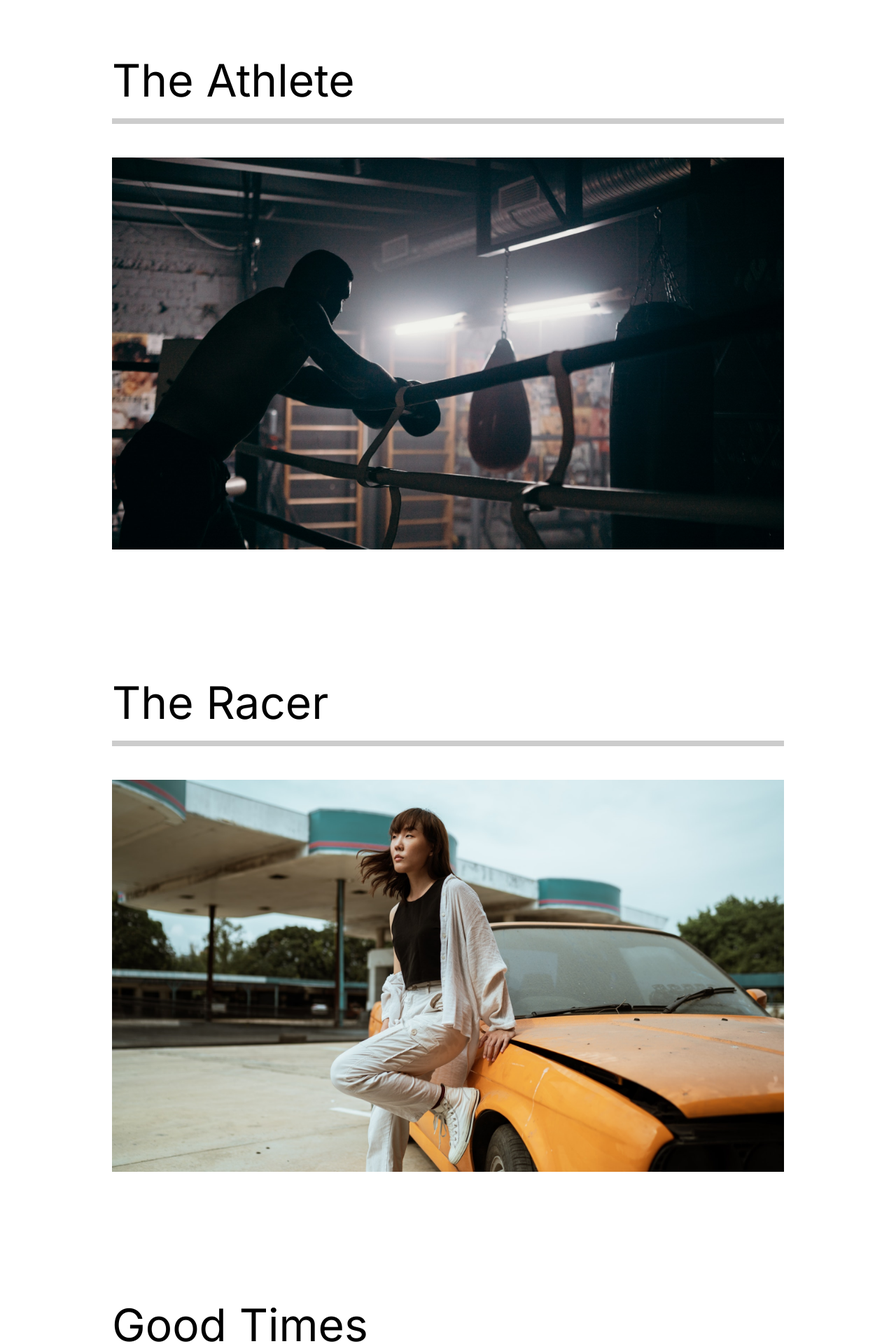
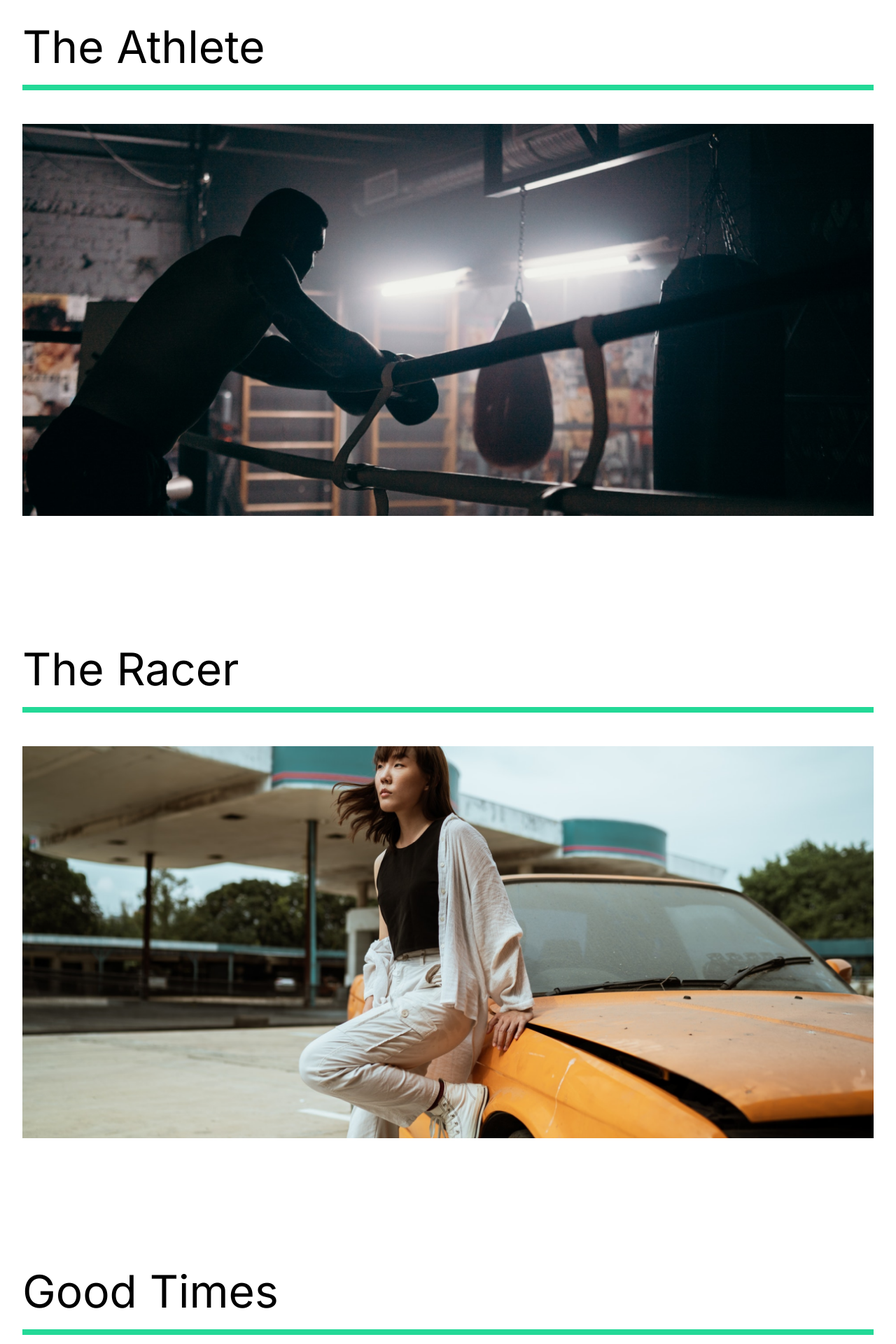
Before and after one commit to angellerina/capture, a React (Create React App) app: page /work in a window 1280 px wide. Shown: the part 100-2020 px from the top of the page at 70% size. Built offline with nearby package versions, Linux system fonts and the light colour scheme.

Commit message:
'OurWork' Animation

```diff
--- a/package.json
+++ b/package.json
@@ -6,7 +6,7 @@
     "@testing-library/jest-dom": "^5.11.9",
     "@testing-library/react": "^11.2.5",
     "@testing-library/user-event": "^12.7.3",
-    "framer-motion": "^3.6.7",
+    "framer-motion": "^2.9.0",
     "react": "^17.0.1",
     "react-dom": "^17.0.1",
     "react-intersection-observer": "^8.31.0",
--- a/src/animation.js
+++ b/src/animation.js
@@ -49,6 +49,27 @@
   },
 };
 
+export const lineAnim = {
+  hidden: { width: "0%" },
+  show: {
+    width: "100%",
+    transition: { duration: 1 },
+  },
+};
+
+export const slider = {
+  hidden: { x: "-130%", skew: "45deg" },
+  show: {
+    x: "100%",
+    skew: "0deg",
+    transition: { ease: "easeOut", duration: 1 },
+  },
+};
+export const sliderContainer = {
+  hidden: { opacity: 1 },
+  show: { opacity: 1, transition: { staggerChildren: 0.15, ease: "easeOut" } },
+};
+
 export const scrollReveal = {
   hidden: { opacity: 0, scale: 1.2, transition: { duration: 0.5 } },
   show: {
@@ -59,3 +80,11 @@
     },
   },
 };
+
+// export const swoopAdoop = {
+//   hidden: { width: "-20%", transition: { duration: 1 } },
+//   show: {
+//     width: "100%",
+//     transition: { ease: "easeOut", duration: 1 },
+//   },
+// };
--- a/src/pages/OurWork.js
+++ b/src/pages/OurWork.js
@@ -8,34 +8,57 @@
 import goodtimes from "../img/goodtimes-small.png";
 // Animations
 import { motion } from "framer-motion";
-import { pageAnimation } from "../animation";
+import {
+  sliderContainer,
+  slider,
+  pageAnimation,
+  fade,
+  photoAnim,
+  lineAnim,
+} from "../animation";
+import { useScroll } from "../components/useScroll";
 
 const OurWork = () => {
+  const [element, controls] = useScroll();
+  const [element2, controls2] = useScroll();
   return (
     <Work
+      style={{ background: "#fff" }}
       exit="exit"
       variants={pageAnimation}
       initial="hidden"
       animate="show"
-      style={{ background: "#fff" }}
     >
+      <motion.div variants={sliderContainer}>
+        <Frame1 variants={slider}></Frame1>
+        <Frame2 variants={slider}></Frame2>
+        <Frame3 variants={slider}></Frame3>
+        <Frame4 variants={slider}></Frame4>
+      </motion.div>
       <Movie>
-        <h2>The Athlete</h2>
-        <div className="line"></div>
+        <motion.h2 variants={fade}>The Athlete</motion.h2>
+        <motion.div variants={lineAnim} className="line"></motion.div>
         <Link to="/work/the-athlete">
-          <img src={athlete} alt="athlete" />
+          <Hide>
+            <motion.img variants={photoAnim} src={athlete} alt="athlete" />
+          </Hide>
         </Link>
       </Movie>
-      <Movie>
+      <Movie ref={element} variants={fade} animate={controls} initial="hidden">
         <h2>The Racer</h2>
-        <div className="line"></div>
+        <motion.div variants={lineAnim} className="line"></motion.div>
         <Link to="/work/the-racer">
           <img src={theracer} alt="theracer" />
         </Link>
       </Movie>
-      <Movie>
+      <Movie
+        ref={element2}
+        variants={fade}
+        animate={controls2}
+        initial="hidden"
+      >
         <h2>Good Times</h2>
-        <div className="line"></div>
+        <motion.div variants={lineAnim} className="line"></motion.div>
         <Link to="/work/good-times">
           <img src={goodtimes} alt="goodtimes" />
         </Link>
@@ -48,16 +71,18 @@
   min-height: 100vh;
   overflow: hidden;
   padding: 5rem 10rem;
-  background: #fff;
+  @media (max-width: 1300px) {
+    padding: 2rem 2rem;
+  }
   h2 {
     padding: 1rem 0rem;
   }
 `;
-const Movie = styled.div`
+const Movie = styled(motion.div)`
   padding-bottom: 10rem;
   .line {
     height: 0.5rem;
-    background: #cccccc;
+    background: #23d997;
     margin-bottom: 3rem;
   }
   img {
@@ -66,5 +91,28 @@
     object-fit: cover;
   }
 `;
+const Hide = styled.div`
+  overflow: hidden;
+`;
+
+//Frame Animation
+const Frame1 = styled(motion.div)`
+  position: fixed;
+  left: 0;
+  top: 10%;
+  width: 100%;
+  height: 100vh;
+  background: #fffebf;
+  z-index: 2;
+`;
+const Frame2 = styled(Frame1)`
+  background: #ff8efb;
+`;
+const Frame3 = styled(Frame1)`
+  background: #8ed2ff;
+`;
+const Frame4 = styled(Frame1)`
+  background: #8effa0;
+`;
 
 export default OurWork;
```
Also changed, not shown: 1 other file (tests, documents, lock files or other folders).
